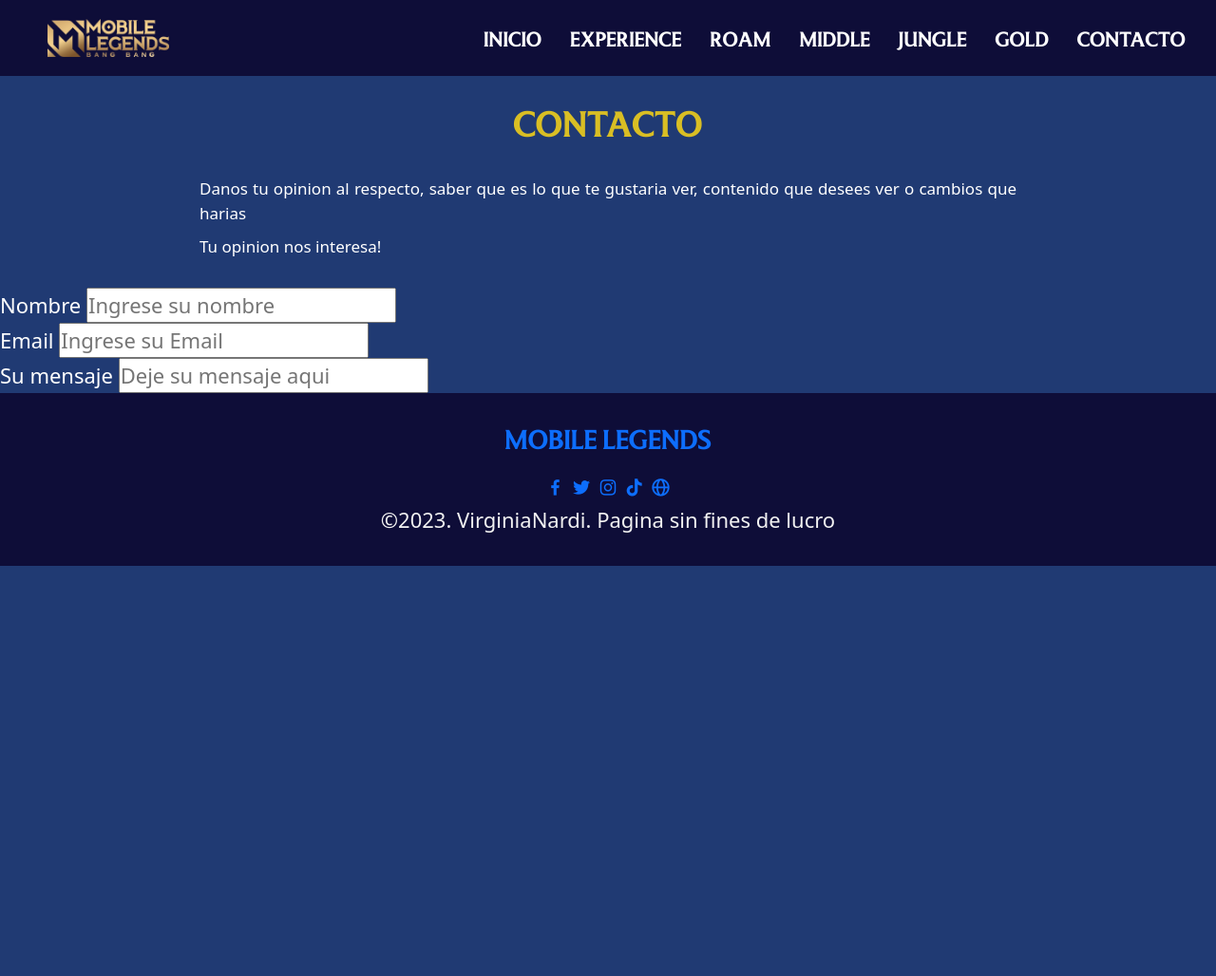
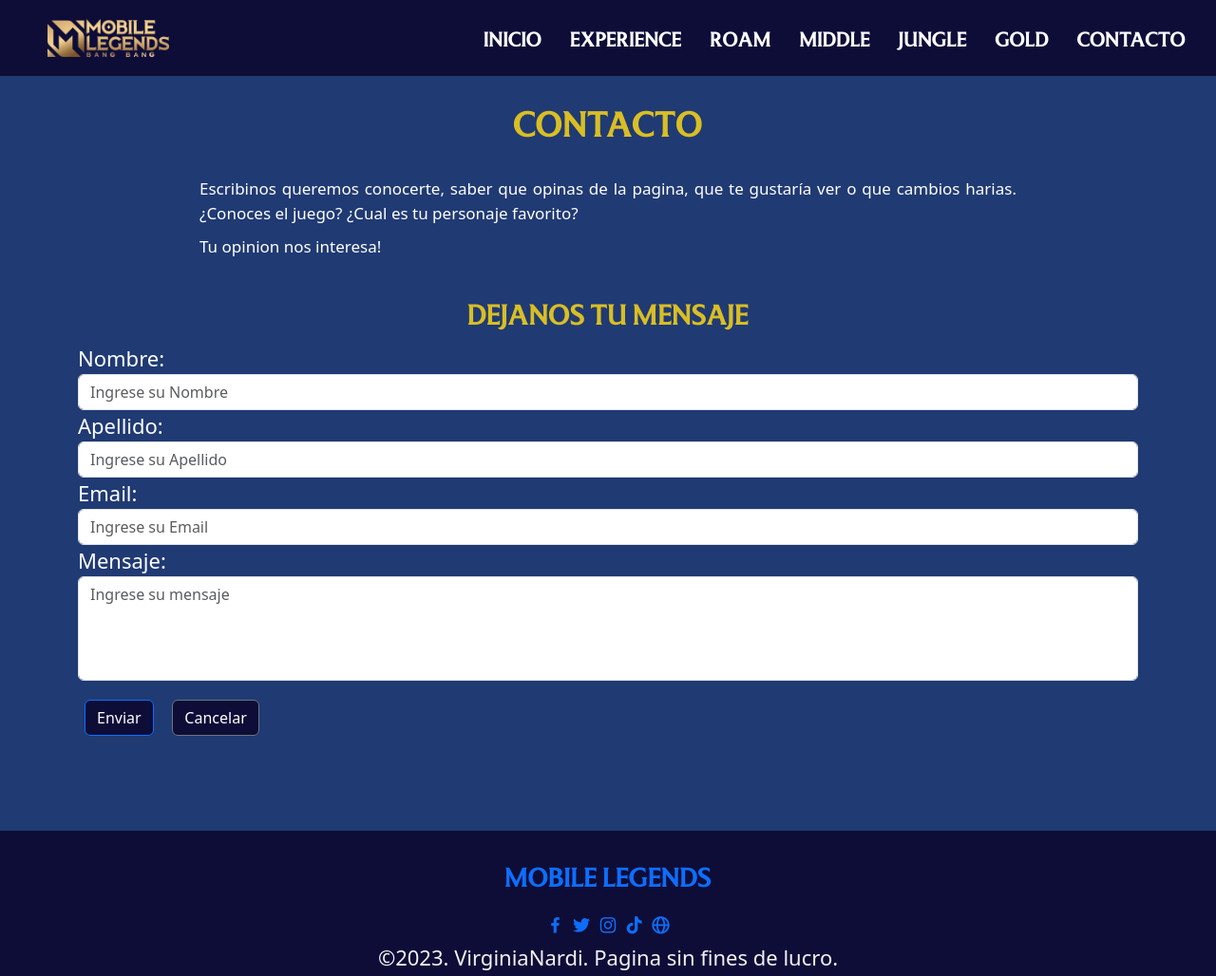
Before and after one commit to VirginiaNardi/PF-Nardi, a plain HTML site: page pages/contacto.html in a window 1280 px wide. Shown: the whole page at 95% size. Before the commit the page ends 800 px from the top, so only its background shows below. Drawn offline with nearby package versions, Linux system fonts and the light colour scheme.

Commit message:
Ajustes de diseño

```diff
--- a/css/style.css
+++ b/css/style.css
@@ -139,6 +139,9 @@
     display: flex;
     flex-direction: column;
     min-height: 100vh;
+    /*haciendo que el footer quede siempre abajo*/
+    display: grid;
+    grid-template-rows: auto 1fr auto;
 
 }
 
@@ -256,15 +259,23 @@
 
 /*ESTILOS FORMULARIOS*/
 
+div.container{
+    padding-bottom: 100px;
+}
+
+.boton{
+    margin: 20px 7px 0 7px;
+    background-color: #0E0D38;
+}
 
 /*FIN ESTILOS FORMULARIOS*/
 
 
 
 /* ESTILO DE FOOTER */
-footer{
+
+footer {
     width: 100%;
-    /* position: absolute; */
     bottom: 0;
     left: 0;
     padding: 2rem 8%;
@@ -297,6 +308,7 @@
 
 }
 
+
 footer div.contenedor.redes a.icono-redes i{
     color: white;
     background-color: aliceblue;
@@ -318,88 +330,6 @@
     text-align: center;
 }
 
-/* footer{
-    background-color: #0E0D38;
-    height: auto;
-    width: 100%;
-    font-family:Arial, Helvetica, sans-serif;
-    padding-top: 40px;
-    color: white;
-    margin-top: auto;
-
+textarea.tamaño{
+    resize: none;
 }
-
-.footer-content{
-    display: flex;
-    align-items: center;
-    justify-content: center;
-    flex-direction: column;
-    text-align: center;
-}
-
-.footer-content h3{
-    font-family: "Museum";
-    font-size: 1.8rem;
-    font-weight: 400;
-    text-transform: capitalize;
-    line-height: 3rem;
-}
-
-.footer-content p{
-    max-width: 500px;
-    display: flex;
-    align-items: center;
-    justify-content: center;
-    margin: 1rem 0 3rem 0;
-}
-
-.social{
-    list-style: none;
-    display: flex;
-    align-items: center;
-    justify-content: center;
-    margin: 1rem 0 3rem 0;
-}
-
-.social li {
-    margin: 0 10px;
-}
-
-.social a {
-    text-decoration: none;
-    color: #fff;
-
-}
-
-.social a i{
-    font-size: 1.1rem;
-    ;
-}
-
-.social a:hover{
-    color: #e3c939;
-
-}
-
-.footer-bottom{
-    background: #070621;
-    width: 100%;
-    padding: 20px 0;
-    text-align: center;
-}
-
-.footer-bottom p{
-    font-size: 14px;
-    text-transform: capitalize;
-}
-
-.footer-bottom span{
-    text-transform: uppercase;
-    opacity: .4;
-    font-weight: 200;
-
-}
- */
-
-
-/* FIN ESTILO DE FOOTER */
--- a/pages/contacto.html
+++ b/pages/contacto.html
@@ -40,27 +40,39 @@
 <h1>CONTACTO</h1>
 <div class="desarrollo">
     <p class="texto-contacto">
-        Danos tu opinion al respecto, saber que es lo que te gustaria ver, contenido que desees ver o cambios que harias
+        <!-- Contanos que te parecio la pagina,  -->
+        <!-- Danos tu opinion al respecto, saber que es lo que te gustaria ver, contenido que desees ver o cambios que harias -->
+        Escribinos queremos conocerte, saber que opinas de la pagina, que te gustaría ver o que cambios harias. ¿Conoces el juego? ¿Cual es tu personaje favorito?
     </p>
+    <p class="texto-contacto"></p>
     <p class="texto-contacto">
         Tu opinion nos interesa!
     </p>
 </div>
 
-<form>
-    <div>
-        <label for="nombre">Nombre</label>
-        <input type="text" placeholder="Ingrese su nombre">
-    </div>
-    <div>
-        <label for="email">Email</label>
-        <input type="text" placeholder="Ingrese su Email">
-    </div>
-    <div>
-        <label for="mensaje">Su mensaje</label>
-        <input type="text" placeholder="Deje su mensaje aqui">
-    </div>
-</form>
+<div class="container">
+    <h2>DEJANOS TU MENSAJE</h2>
+    <form>
+        <div class="form-group">
+            <label for="nombre">Nombre:</label>
+            <input type="text" class="form-control" id="nombre" placeholder="Ingrese su Nombre">
+        </div>
+        <div class="form-group">
+            <label for="apellido">Apellido:</label>
+            <input type="text" class="form-control" id="apellido" placeholder="Ingrese su Apellido">
+        </div>
+        <div class="form-group">
+            <label for="email">Email:</label>
+            <input type="email" class="form-control" id="email" placeholder="Ingrese su Email">
+        </div>
+        <div class="form-group">
+            <label for="mensaje">Mensaje:</label>
+            <textarea class="form-control tamaño" id="mensaje" rows="4" placeholder="Ingrese su mensaje"></textarea>
+        </div>
+        <button type="submit" class="btn btn-primary boton">Enviar</button>
+        <button type="reset" class="btn btn-secondary boton">Cancelar</button>
+    </form>
+</div>
 
 </main>
 
@@ -76,7 +88,7 @@
         <a href="https://www.tiktok.com/@mlbbttofficial?lang=en" target="_blank" class="icono-redes"><i class='bx bxl-tiktok' ></i></a>
         <a href="https://m.mobilelegends.com/en" class="icono-redes"><i class='bx bx-globe'></i></a>
     </div>
-    <span class="copyright">&copy;2023. VirginiaNardi. Pagina sin fines de lucro</span>
+    <span class="copyright">&copy;2023. VirginiaNardi. Pagina sin fines de lucro.</span>
 </footer>
 <script src="https://cdn.jsdelivr.net/npm/bootstrap@5.3.0/dist/js/bootstrap.bundle.min.js" integrity="sha384-geWF76RCwLtnZ8qwWowPQNguL3RmwHVBC9FhGdlKrxdiJJigb/j/68SIy3Te4Bkz" crossorigin="anonymous"></script>
 </body>
```
Also changed, not shown: index.html (+1 -1 lines), pages/experience.html (+1 -1 lines), pages/gold.html (+1 -1 lines), pages/jungle.html (+1 -1 lines), pages/middle.html (+1 -1 lines), pages/roam.html (+1 -1 lines).
